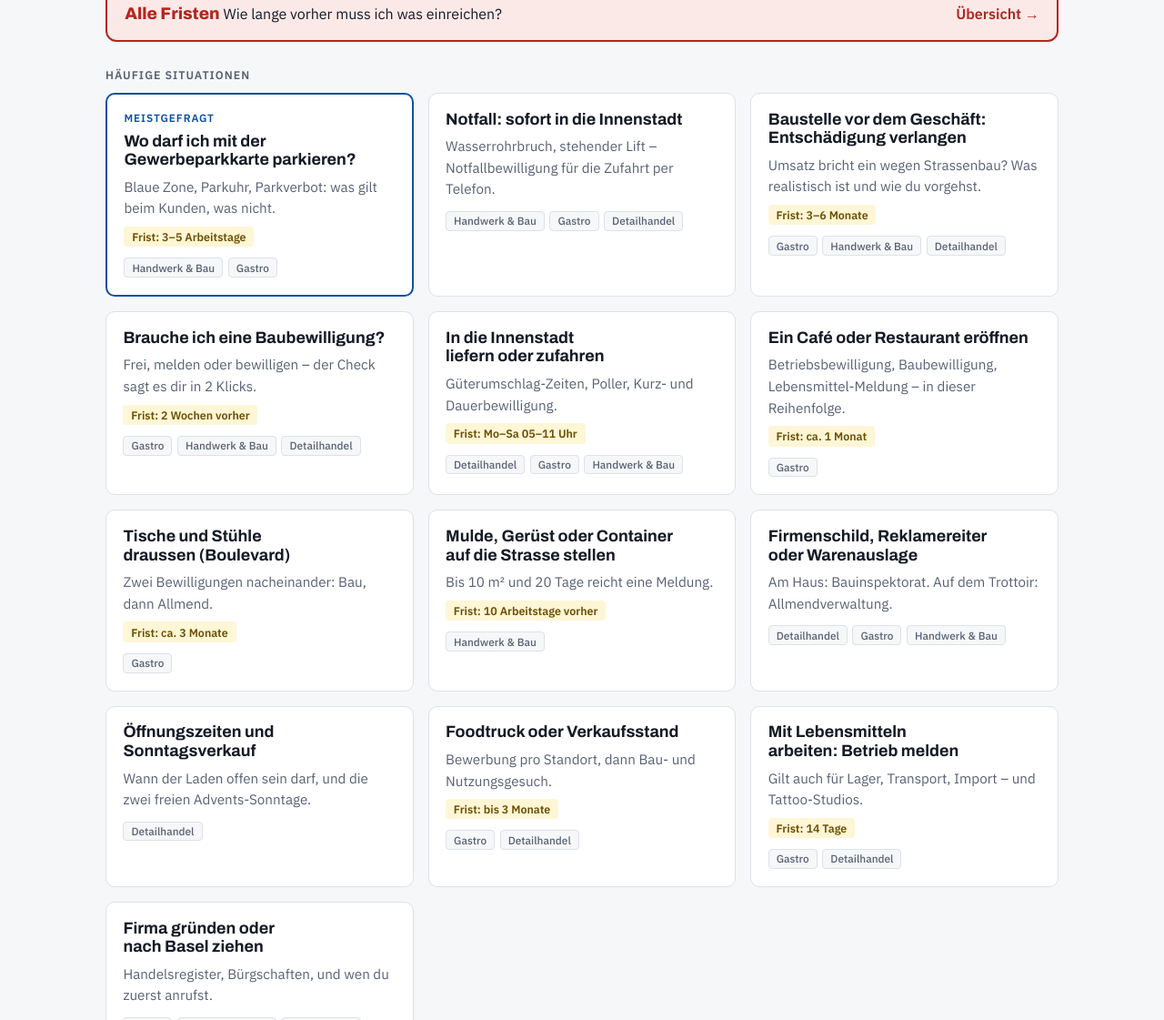
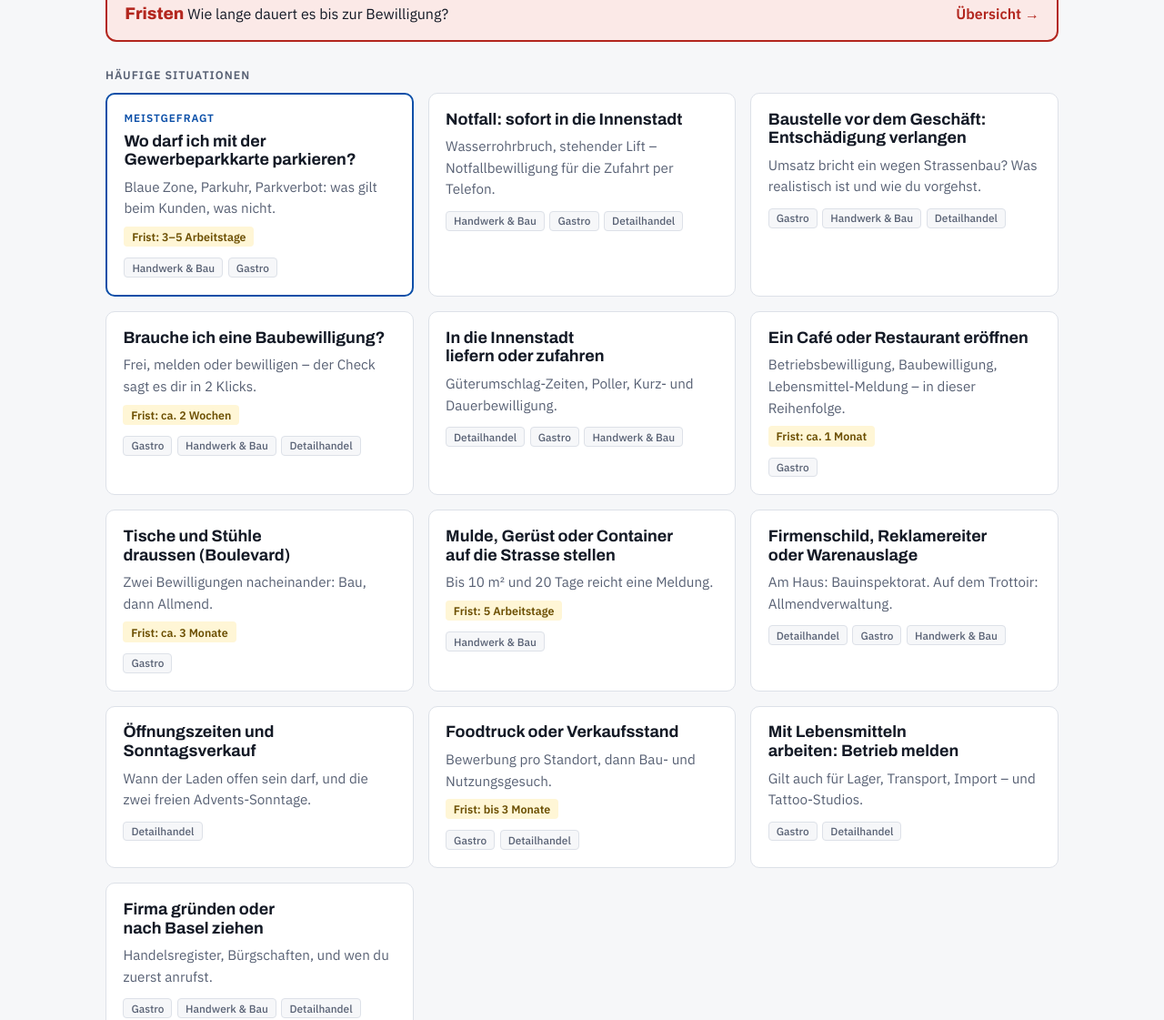
Before and after one commit to eileenmaria98-ai/KMU-App, a plain HTML site: page index.html in a window 1280 px wide. Shown: the part 825-1946 px from the top of the page at 91% size. Drawn offline with Linux system fonts and the light colour scheme.

Commit message:
Fristen: nur noch Dauer bis zur Bewilligung
Co-Authored-By: Claude Opus 5.5 <noreply@anthropic.com>
Claude-Session: https://claude.ai/code/session_01JMWHqR4owTRDH3Rkvvbdym

```diff
--- a/index.html
+++ b/index.html
@@ -672,18 +672,15 @@ const VERDICT_FORMS = { melden: [F.meldung], bewilligung: [F.baubegehren], allme
 
 /* Fristen: [Kurzwert, Erklärung]. Der erste Eintrag erscheint auch auf der Karte. */
 const FRISTEN = {
-  gewerbeparkkarte: [["3–5 Arbeitstage", "Bearbeitung des Antrags"]],
-  "zufahrt-innenstadt": [["Mo–Sa 05–11 Uhr", "In diesem Zeitfenster ist Liefern ohne Bewilligung erlaubt"]],
-  "restaurant-eroeffnen": [["ca. 1 Monat", "Entscheid über die Betriebsbewilligung, ab vollständigen Unterlagen"], ["14 Tage", "Änderungen am Lebensmittelbetrieb ans Kantonslabor melden"]],
-  boulevard: [["ca. 3 Monate", "Entscheid über die Nutzungsbewilligung ab Gesuch – für den Sommer früh einreichen"], ["ab 23 Uhr", "Nachtruhe draussen"]],
-  "mulde-geruest": [["10 Arbeitstage vorher", "Meldung Kleinstnutzung (bis 10 m², max. 20 Tage). Kein Einwand innert 5 Arbeitstagen = ok"], ["2 Wochen vorher", "Gesuch für Mulde, Gerüst, Umschlagplatz"], ["3 Monate vorher", "Gesuch für Kran, Containerbühne"]],
-  foodtruck: [["bis 3 Monate", "Bau- und Nutzungsgesuch nach der Zusage"]],
-  "lebensmittel-melden": [["14 Tage", "Änderungen und Schliessung melden"]],
-  "baustelle-entschaedigung": [["3–6 Monate", "Kürzere Sperrungen führen in der Regel zu keiner Entschädigung"], ["10 Jahre", "Verjährung ab Beginn der Immissionen"]],
-  baubewilligung: [["2 Wochen vorher", "Meldung ans BGI vor Arbeitsbeginn; Prüfung meist innert 2 Wochen"], ["2 Monate vorher", "Zusätzlich an die Denkmalpflege, wenn Schutzzone oder Denkmal"]]
+  gewerbeparkkarte: [["3–5 Arbeitstage", "Gewerbeparkkarte"]],
+  "restaurant-eroeffnen": [["ca. 1 Monat", "Betriebsbewilligung, ab vollständigen Unterlagen"]],
+  boulevard: [["ca. 3 Monate", "Nutzungsbewilligung der Allmendverwaltung, ab Gesuch"]],
+  "mulde-geruest": [["5 Arbeitstage", "Meldung Kleinstnutzung: kommt innert 5 Arbeitstagen kein Einwand, ist sie gültig"]],
+  foodtruck: [["bis 3 Monate", "Bau- und Nutzungsbewilligung nach der Zusage"]],
+  baubewilligung: [["ca. 2 Wochen", "Meldeverfahren: Bestätigung durch das BGI"]]
 };
 function fristenBox(list) {
-  return `<section class="fristen" aria-label="Fristen"><h3>Fristen</h3><ul>${list.map(([k, t]) =>
+  return `<section class="fristen" aria-label="Frist bis zur Bewilligung"><h3>Frist bis zur Bewilligung</h3><ul>${list.map(([k, t]) =>
     `<li><b>${esc(k)}</b><span>${esc(t)}</span></li>`).join("")}</ul></section>`;
 }
 const LABEL = { online: "Online-Formular", pdf: "PDF-Formular", seite: "Formular auf dieser Seite", info: "Kein Formular vorhanden – Infoblatt (PDF)" };
@@ -734,9 +731,9 @@ function renderFristen() {
     `<tr>${i === 0 ? `<th scope="rowgroup" rowspan="${FRISTEN[s.id].length}"><a href="#${s.id}">${esc(s.title)}</a></th>` : ""}<td class="mono">${esc(k)}</td><td>${esc(t)}</td></tr>`).join("")).join("");
   $("#view").innerHTML = `
     <a class="back" href="#">← Startseite</a>
-    <section class="detail"><header><h2>Alle Fristen auf einen Blick</h2>
-      <p class="answer">Wie lange vorher du was einreichen musst und wie lange die Ämter brauchen.</p></header>
-      <div class="table-wrap"><table class="ftable"><thead><tr><th>Situation</th><th>Frist</th><th>Was</th></tr></thead><tbody>${rows}</tbody></table></div>
+    <section class="detail"><header><h2>Wie lange bis zur Bewilligung?</h2>
+      <p class="answer">So lange brauchen die Ämter, bis du die Bewilligung hast. Plane diese Zeit ein.</p></header>
+      <div class="table-wrap"><table class="ftable"><thead><tr><th>Situation</th><th>Frist</th><th>Bewilligung</th></tr></thead><tbody>${rows}</tbody></table></div>
       <p class="stand">Zusammengefasst am ${STAND}. Verbindlich sind die offiziellen Seiten.</p>
     </section>
     ${helpBand()}`;
@@ -830,7 +827,7 @@ function renderHome() {
   $("#view").innerHTML = `
     ${q ? "" : `<a class="sos" href="#notfall"><span><b>Notfall?</b> <span>Sofort in die Innenstadt, z.B. bei Wasserrohrbruch – Notfallbewilligung per Telefon</span></span><span class="go">Was tun →</span></a>`}
     ${q ? "" : bauHero()}
-    ${q ? "" : `<a class="sos fristen-link" href="#fristen"><span><b>Alle Fristen</b> <span>Wie lange vorher muss ich was einreichen?</span></span><span class="go">Übersicht →</span></a>`}
+    ${q ? "" : `<a class="sos fristen-link" href="#fristen"><span><b>Fristen</b> <span>Wie lange dauert es bis zur Bewilligung?</span></span><span class="go">Übersicht →</span></a>`}
     <section>
       <p class="section-label">${label}</p>
       ${list.length ? `<div class="grid">${list.map(card).join("")}</div>`
```
